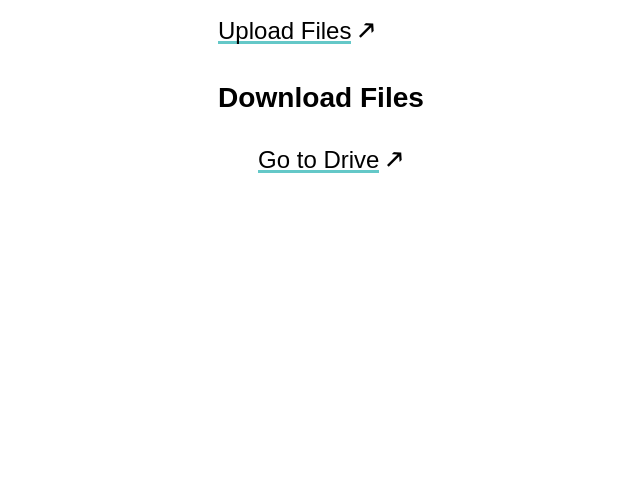
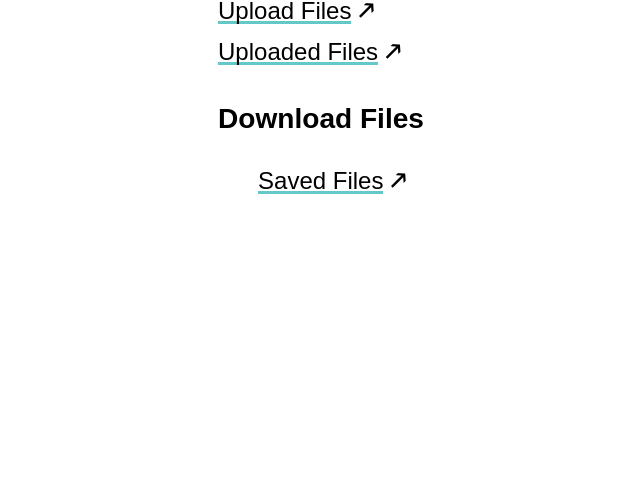
Before and after one commit to aqdasak/r, a plain HTML site: page index.html in a window 1280 px wide. Shown: the part 322-800 px from the top of the page, without its empty margins (319-959 px from the left). Drawn offline with Linux system fonts and the light colour scheme.

Commit message:
Added link to user upload folder

```diff
--- a/index.html
+++ b/index.html
@@ -20,8 +20,9 @@
 
         <h3>Download Files</h3>
         <ul id="list-file-download" class="container">
-            <a href="https://drive.google.com/drive/folders/1xUCCxTsF6ZG4ZQ5G7ABpfF2WKD3PS41O?usp=share_link">Go to
-                Drive</a> <b>🡕</b>
+            <a href="https://drive.google.com/drive/folders/1xUCCxTsF6ZG4ZQ5G7ABpfF2WKD3PS41O?usp=share_link"
+                target="_blank">Saved
+                Files</a> <b>🡕</b>
         </ul>
     </div>
 </body>
@@ -31,7 +32,7 @@
         let div1 = document.getElementById("list-redirect")
         for (link in links) {
             let title = links[link]
-            div1.innerHTML += `<a href="${link}">${title}</a> <b>🡕</b>`
+            div1.innerHTML += `<a href="${link}" target="_blank">${title}</a> <b>🡕</b><br>`
         }
     } else {
         let heading = document.getElementById("list-redirect-heading")
@@ -42,7 +43,7 @@
     for (file in files) {
         let title = files[file]
         let path = "files/" + file
-        ul2.innerHTML += `<li><a href="${path}">${title}</a></li>`
+        ul2.innerHTML += `<li><a href="${path}" target="_blank">${title}</a></li>`
     }
 </script>
 
--- a/links.js
+++ b/links.js
@@ -6,4 +6,6 @@
 const links = {
   "https://script.google.com/macros/s/AKfycbyf4JZ9PFSPGXlZRm5zTM-c8_6jnR1YjqW70seeDJ43o1faqqyLLlHpmC1UbkR5ekmqCQ/exec":
     "Upload Files",
+  "https://drive.google.com/drive/folders/1z_9NWUReRiJzMaEzSpyy-1YsWmnC8iKo":
+    "Uploaded Files",
 };
```
